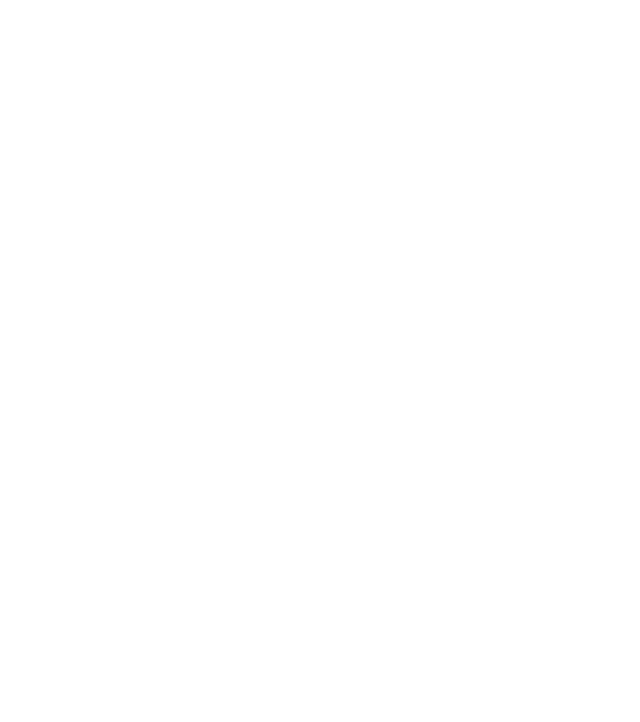
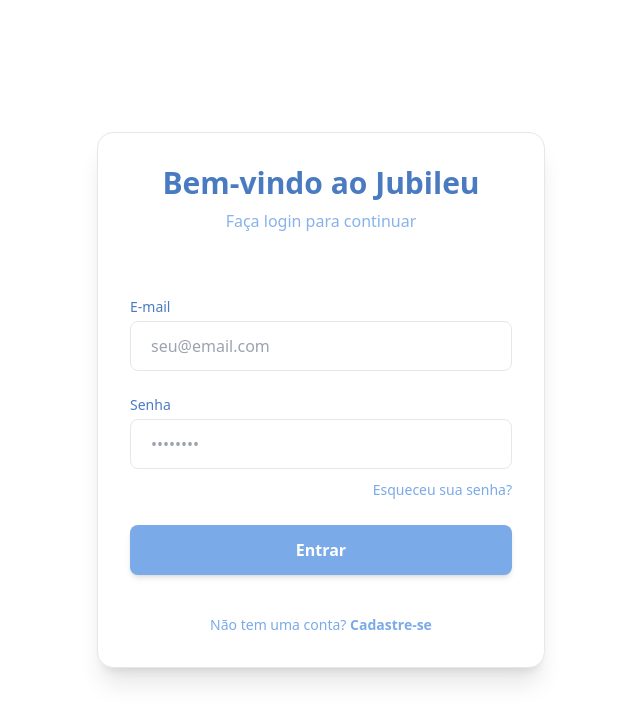
Before and after one commit to NordicManX/jubileu-clone-twitter, a React (Vite) app in the folder frontend/: page /login in a window 1280 px wide. Before the commit this address had no page. Shown: the top 722 px of the page, without its empty margins (319-959 px from the left). Built offline with nearby package versions, Linux system fonts and the light colour scheme.

Commit message:
criated pages of Signup and Recovery password

```diff
--- a/frontend/src/App.tsx
+++ b/frontend/src/App.tsx
@@ -1,14 +1,20 @@
-import { BrowserRouter as Router, Routes, Route } from "react-router-dom";
-import Login from "./pages/login/login.jsx";
-import "./App.css";
+import { BrowserRouter, Routes, Route, Navigate } from "react-router-dom";
+import Login from "./pages/Login";
+import Signup from "./pages/Signup";
+import PasswordForgot from "./pages/PasswordForgot";
 
 function App() {
   return (
-    <Router>
+    <BrowserRouter>
       <Routes>
-        <Route path="/" element={<Login />} />
+      <Route path="/" element={<Navigate to="/login" replace />} />
+
+        <Route path="/login" element={<Login />} />
+        <Route path="/cadastro" element={<Signup />} />
+        <Route path="/recuperar-senha" element={<PasswordForgot />} />
+        {/* outras rotas */}
       </Routes>
-    </Router>
+    </BrowserRouter>
   );
 }
 
--- /dev/null
+++ b/frontend/src/pages/Login.tsx
@@ -0,0 +1,124 @@
+import { useState } from "react";
+import { Link } from "react-router-dom";
+
+const Login = () => {
+  const [email, setEmail] = useState("");
+  const [password, setPassword] = useState("");
+  const [isLoading, setIsLoading] = useState(false);
+
+  const handleSubmit = async (e: React.FormEvent<HTMLFormElement>) => {
+    e.preventDefault();
+    setIsLoading(true);
+
+    try {
+      const response = await fetch("http://localhost:8000/api/users/login", {
+        method: "POST",
+        headers: { "Content-Type": "application/x-www-form-urlencoded" },
+        body: new URLSearchParams({ username: email, password }),
+      });
+
+      const data = await response.json();
+      if (response.ok) {
+        localStorage.setItem("token", data.access_token);
+        alert("Login bem-sucedido!");
+      } else {
+        alert("Erro: " + data.detail);
+      }
+    } catch (error: any) {
+      alert("Erro de conexão: " + error.message);
+    } finally {
+      setIsLoading(false);
+    }
+  };
+
+  return (
+    <div className="w-screen h-screen flex items-center justify-center">
+      <div className="w-full max-w-md mx-auto">
+        <div className="bg-white rounded-2xl shadow-xl overflow-hidden border border-azul-cremoso-DEFAULT">
+          {/* Cabeçalho com gradiente sutil */}
+          <div className="bg-gradient-to-r from-azul-cremoso-DEFAULT to-azul-cremoso-dark p-8 text-center">
+            <h1 className="text-3xl font-bold text-[#4a7bc1]">Bem-vindo ao Jubileu</h1>
+            <p className="text-[#7aaae8]/90 mt-2">Faça login para continuar</p>
+          </div>
+
+          <form onSubmit={handleSubmit} className="p-8 space-y-6">
+            <div className="space-y-1">
+              <label htmlFor="email" className="text-[#4a7bc1] block text-sm font-medium text-azul-texto">
+                E-mail
+              </label>
+              <input
+                type="email"
+                id="email"
+                placeholder="seu@email.com"
+                value={email}
+                onChange={(e: React.ChangeEvent<HTMLInputElement>) => setEmail(e.target.value)}
+                className="w-full px-5 py-3 rounded-lg border border-azul-cremoso-DEFAULT focus:ring-2 focus:ring-azul-cremoso-dark focus:border-transparent transition-all"
+                required
+              />
+            </div>
+
+            <div className="space-y-1">
+              <label htmlFor="password" className="text-[#4a7bc1] block text-sm font-medium text-azul-texto">
+                Senha
+              </label>
+              <input
+                type="password"
+                id="password"
+                placeholder="••••••••"
+                value={password}
+                onChange={(e: React.ChangeEvent<HTMLInputElement>) => setPassword(e.target.value)}
+                className="w-full px-5 py-3 rounded-lg border border-azul-cremoso-DEFAULT focus:ring-2 focus:ring-azul-cremoso-dark focus:border-transparent transition-all"
+                required
+              />
+
+              <div className="text-right pt-1">
+                <Link
+                  to="/recuperar-senha"
+                  className="text-sm text-azul-cremoso-dark hover:text-azul-texto hover:underline transition-colors"
+                >
+                  Esqueceu sua senha?
+                </Link>
+              </div>
+            </div>
+
+            <button
+              type="submit"
+              disabled={isLoading}
+              className={`w-full py-3 px-4 rounded-lg font-semibold text-white shadow-md transition-all ${
+                isLoading
+                  ? "bg-azul-cremoso-DEFAULT cursor-not-allowed"
+                  : "bg-azul-cremoso-dark hover:bg-azul-texto hover:shadow-lg"
+              }`}
+            >
+              {isLoading ? (
+                <span className="flex items-center justify-center">
+                  <svg className="animate-spin -ml-1 mr-3 h-5 w-5 text-white" xmlns="http://www.w3.org/2000/svg" fill="none" viewBox="0 0 24 24">
+                    <circle className="opacity-25" cx="12" cy="12" r="10" stroke="currentColor" strokeWidth="4"></circle>
+                    <path className="opacity-75" fill="currentColor" d="M4 12a8 8 0 018-8V0C5.373 0 0 5.373 0 12h4zm2 5.291A7.962 7.962 0 014 12H0c0 3.042 1.135 5.824 3 7.938l3-2.647z"></path>
+                  </svg>
+                  Processando...
+                </span>
+              ) : (
+                "Entrar"
+              )}
+            </button>
+
+            <div className="text-center pt-4">
+              <p className="text-sm text-[#7aaae8]">
+                Não tem uma conta?{" "}
+                <Link
+                  to="/cadastro"
+                  className="text-right font-semibold text-azul-cremoso-dark hover:text-azul-texto hover:underline transition-colors"
+                >
+                  Cadastre-se
+                </Link>
+              </p>
+            </div>
+          </form>
+        </div>
+      </div>
+    </div>
+  );
+};
+
+export default Login;
--- /dev/null
+++ b/frontend/src/pages/PasswordForgot.tsx
@@ -0,0 +1,85 @@
+import { useState } from "react";
+import { Link } from "react-router-dom";
+
+const RecuperarSenha = () => {
+  const [email, setEmail] = useState("");
+  const [isLoading, setIsLoading] = useState(false);
+
+  const handleSubmit = async (e: React.FormEvent<HTMLFormElement>) => {
+    e.preventDefault();
+    setIsLoading(true);
+
+    try {
+      const response = await fetch("http://localhost:8000/api/users/recuperar-senha", {
+        method: "POST",
+        headers: { "Content-Type": "application/json" },
+        body: JSON.stringify({ email }),
+      });
+
+      const data = await response.json();
+
+      if (response.ok) {
+        alert("Instruções de recuperação enviadas para seu e-mail.");
+      } else {
+        alert("Erro: " + data.detail);
+      }
+    } catch (error: any) {
+      alert("Erro de conexão: " + error.message);
+    } finally {
+      setIsLoading(false);
+    }
+  };
+
+  return (
+    <div className="w-screen h-screen flex items-center justify-center">
+      <div className="w-full max-w-md mx-auto">
+        <div className="bg-white rounded-2xl shadow-xl overflow-hidden border border-azul-cremoso-DEFAULT">
+          <div className="bg-gradient-to-r from-azul-cremoso-DEFAULT to-azul-cremoso-dark p-8 text-center">
+            <h1 className="text-2xl font-bold text-[#4a7bc1]">Recuperar Senha</h1>
+            <p className="text-[#7aaae8]/90 mt-2">Digite seu e-mail para redefinir a senha</p>
+          </div>
+
+          <form onSubmit={handleSubmit} className="p-8 space-y-6">
+            <div className="space-y-1">
+              <label htmlFor="email" className="block text-sm font-medium text-azul-texto">
+                E-mail
+              </label>
+              <input
+                type="email"
+                id="email"
+                placeholder="seu@email.com"
+                value={email}
+                onChange={(e) => setEmail(e.target.value)}
+                className="w-full px-5 py-3 rounded-lg border border-azul-cremoso-DEFAULT focus:ring-2 focus:ring-azul-cremoso-dark focus:border-transparent transition-all"
+                required
+              />
+            </div>
+
+            <button
+              type="submit"
+              disabled={isLoading}
+              className={`w-full py-3 px-4 rounded-lg font-semibold text-white shadow-md transition-all ${
+                isLoading
+                  ? "bg-azul-cremoso-DEFAULT cursor-not-allowed"
+                  : "bg-azul-cremoso-dark hover:bg-azul-texto hover:shadow-lg"
+              }`}
+            >
+              {isLoading ? "Enviando..." : "Enviar link de recuperação"}
+            </button>
+
+            <div className="text-center pt-4">
+              <p className="text-sm text-[#7aaae8]">
+                Lembrou a senha?{" "}
+                <Link to="/login" className="font-semibold text-azul-cremoso-dark hover:text-azul-texto hover:underline">
+                  Voltar ao login
+                </Link>
+              </p>
+            </div>
+          </form>
+        </div>
+      </div>
+    </div>
+  );
+};
+
+export default RecuperarSenha;
--- a/frontend/src/pages/login/login.jsx
+++ b/frontend/src/pages/Signup.tsx
@@ -1,84 +1,103 @@
 import { useState } from "react";
-import { Link } from "react-router-dom";
+import { useNavigate } from "react-router-dom";
 
-const Login = () => {
-  const [email, setEmail] = useState("");
-  const [password, setPassword] = useState("");
+const RegisterPage = () => {
+  const navigate = useNavigate();
+  const [formData, setFormData] = useState({
+    name: "",
+    email: "",
+    password: "",
+  });
+
+  const [error, setError] = useState("");
   const [isLoading, setIsLoading] = useState(false);
 
-  const handleSubmit = async (e) => {
+  const handleChange = (e: React.ChangeEvent<HTMLInputElement>) => {
+    setFormData({ ...formData, [e.target.name]: e.target.value });
+  };
+
+  const handleSubmit = async (e: React.FormEvent) => {
     e.preventDefault();
     setIsLoading(true);
-
     try {
-      const response = await fetch("http://localhost:8000/api/users/login", {
+      const response = await fetch("http://localhost:8000/api/users/register", {
         method: "POST",
-        headers: { "Content-Type": "application/x-www-form-urlencoded" },
-        body: new URLSearchParams({ username: email, password }),
+        headers: { "Content-Type": "application/json" },
+        body: JSON.stringify(formData),
       });
 
-      const data = await response.json();
       if (response.ok) {
-        localStorage.setItem("token", data.access_token);
-        alert("Login bem-sucedido!");
+        alert("Cadastro realizado com sucesso!");
+        navigate("/login");
       } else {
-        alert("Erro: " + data.detail);
+        const data = await response.json();
+        setError(data.detail || "Erro ao cadastrar.");
       }
-    } catch (error) {
-      alert("Erro de conexão: " + error.message);
+    } catch (err: any) {
+      setError("Erro de conexão: " + err.message);
     } finally {
       setIsLoading(false);
     }
   };
 
   return (
-    <div className="flex items-center justify-start md:justify-between">
+    <div className="w-screen h-screen flex items-center justify-center">
       <div className="w-full max-w-md mx-auto">
         <div className="bg-white rounded-2xl shadow-xl overflow-hidden border border-azul-cremoso-DEFAULT">
-          {/* Cabeçalho com gradiente sutil */}
           <div className="bg-gradient-to-r from-azul-cremoso-DEFAULT to-azul-cremoso-dark p-8 text-center">
-            <h1 className="text-3xl font-bold text-[#4a7bc1]">Bem-vindo ao Jubileu</h1>
-            <p className="text-[#7aaae8]/90 mt-2">Faça login para continuar</p>
+            <h1 className="text-3xl font-bold text-[#4a7bc1]">Crie sua conta</h1>
+            <p className="text-[#7aaae8]/90 mt-2">Preencha os dados abaixo</p>
           </div>
 
           <form onSubmit={handleSubmit} className="p-8 space-y-6">
+            {error && <p className="text-red-500 text-sm">{error}</p>}
+
             <div className="space-y-1">
-              <label htmlFor="email" className="block text-sm font-medium text-azul-texto">
-                E-mail
+              <label htmlFor="name" className="text-[#4a7bc1] block text-sm font-medium text-azul-texto">
+                Nome
               </label>
               <input
-                type="email"
-                id="email"
-                placeholder="seu@email.com"
-                value={email}
-                onChange={(e) => setEmail(e.target.value)}
+                type="text"
+                id="name"
+                name="name"
+                placeholder="Seu nome"
+                value={formData.name}
+                onChange={handleChange}
                 className="w-full px-5 py-3 rounded-lg border border-azul-cremoso-DEFAULT focus:ring-2 focus:ring-azul-cremoso-dark focus:border-transparent transition-all"
                 required
               />
             </div>
 
             <div className="space-y-1">
-              <label htmlFor="password" className="block text-sm font-medium text-azul-texto">
+              <label htmlFor="email" className="text-[#4a7bc1] block text-sm font-medium text-azul-texto">
+                E-mail
+              </label>
+              <input
+                type="email"
+                id="email"
+                name="email"
+                placeholder="seu@email.com"
+                value={formData.email}
+                onChange={handleChange}
+                className="w-full px-5 py-3 rounded-lg border border-azul-cremoso-DEFAULT focus:ring-2 focus:ring-azul-cremoso-dark focus:border-transparent transition-all"
+                required
+              />
+            </div>
+
+            <div className="space-y-1">
+              <label htmlFor="password" className="text-[#4a7bc1] block text-sm font-medium text-azul-texto">
                 Senha
               </label>
               <input
                 type="password"
                 id="password"
+                name="password"
                 placeholder="••••••••"
-                value={password}
-                onChange={(e) => setPassword(e.target.value)}
+                value={formData.password}
+                onChange={handleChange}
                 className="w-full px-5 py-3 rounded-lg border border-azul-cremoso-DEFAULT focus:ring-2 focus:ring-azul-cremoso-dark focus:border-transparent transition-all"
                 required
               />
-
-              <div className="text-right pt-1">
-                <Link
-                  to="/recuperar-senha"
-                  className="text-sm text-azul-cremoso-dark hover:text-azul-texto hover:underline transition-colors"
-                >
-                  Esqueceu sua senha?
-                </Link>
-              </div>
             </div>
 
             <button
@@ -96,24 +115,12 @@
                     <circle className="opacity-25" cx="12" cy="12" r="10" stroke="currentColor" strokeWidth="4"></circle>
                     <path className="opacity-75" fill="currentColor" d="M4 12a8 8 0 018-8V0C5.373 0 0 5.373 0 12h4zm2 5.291A7.962 7.962 0 014 12H0c0 3.042 1.135 5.824 3 7.938l3-2.647z"></path>
                   </svg>
-                  Processando...
+                  Cadastrando...
                 </span>
               ) : (
-                "Entrar"
+                "Cadastrar"
               )}
             </button>
-
-            <div className="text-center pt-4">
-              <p className="text-sm text-azul-texto">
-                Não tem uma conta?{" "}
-                <Link
-                  to="/cadastro"
-                  className="font-semibold text-azul-cremoso-dark hover:text-azul-texto hover:underline transition-colors"
-                >
-                  Cadastre-se
-                </Link>
-              </p>
-            </div>
           </form>
         </div>
       </div>
@@ -121,4 +128,4 @@
   );
 };
 
-export default Login;
+export default RegisterPage;
```
